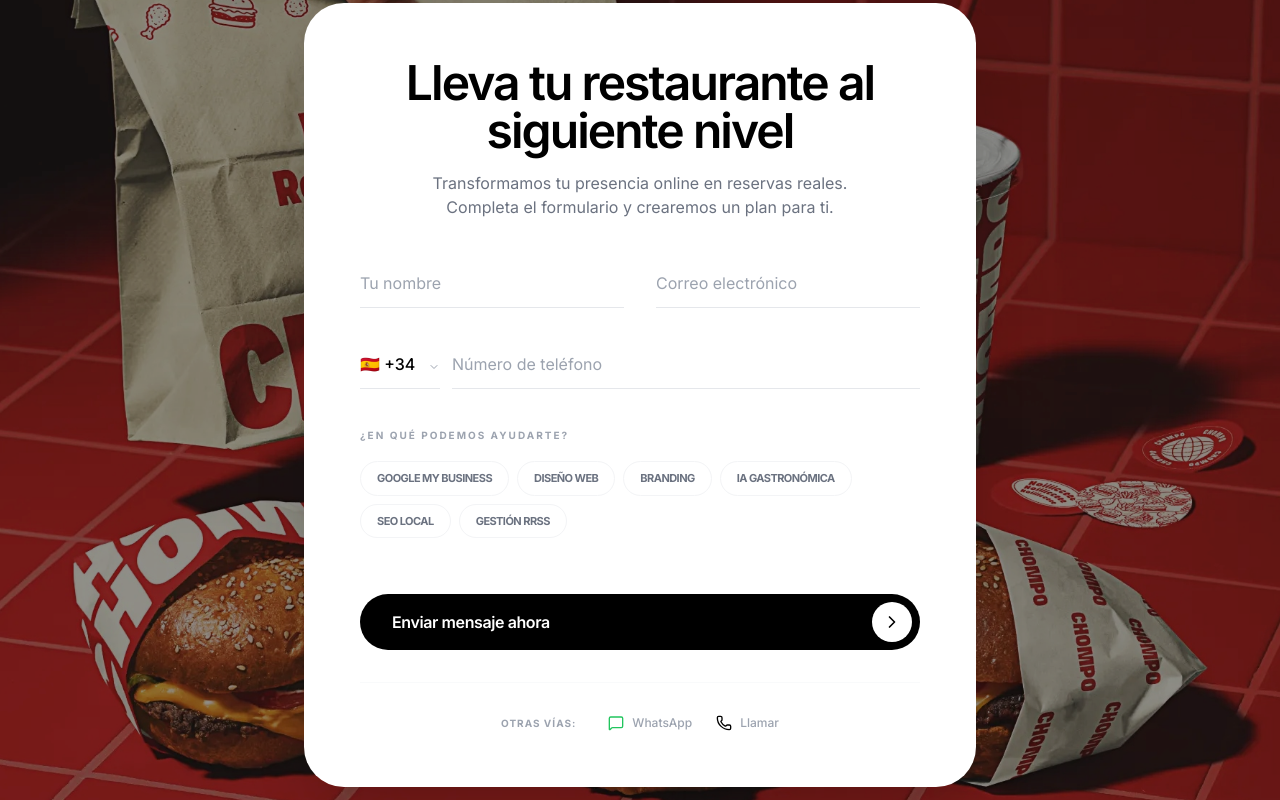
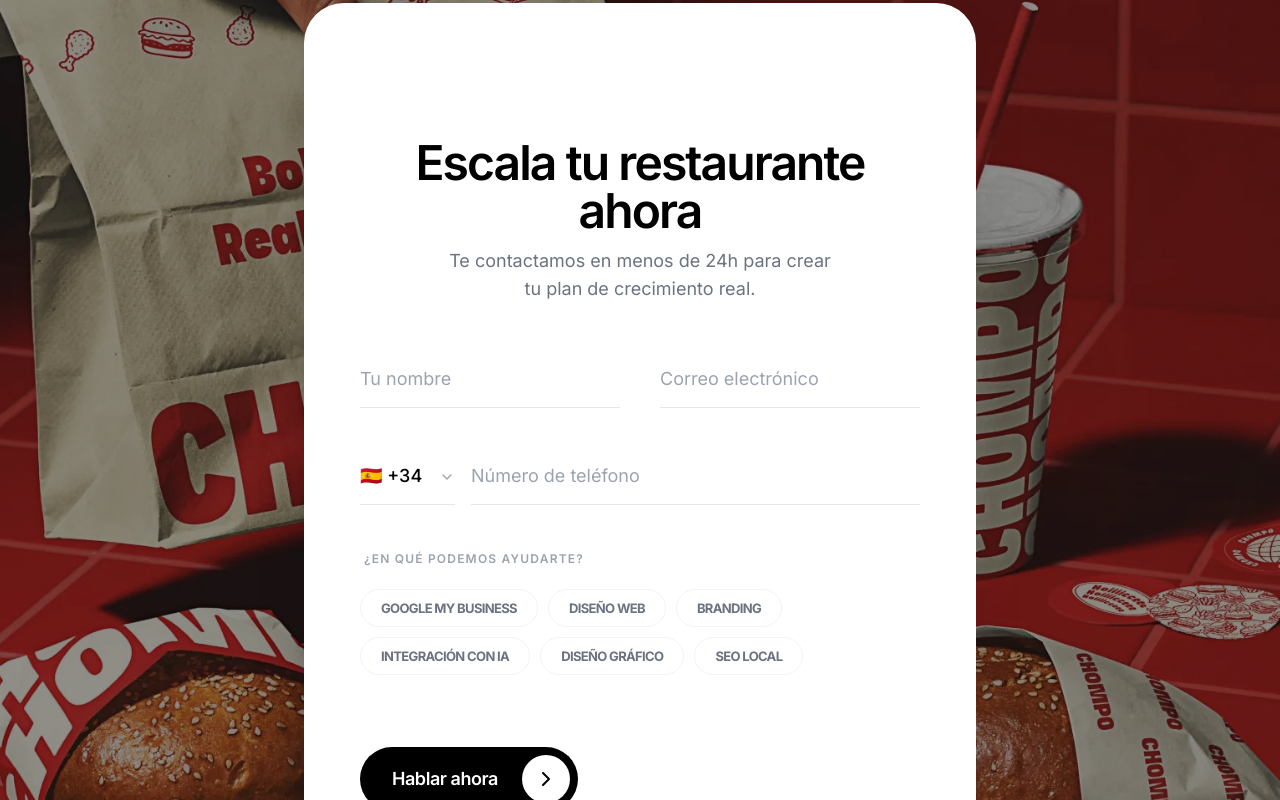
Before and after one commit to motionsmanagement/Motions, a React (Vite) app: page / in a window 1280 px wide. Shown: the part 5520-6320 px from the top of the page. Built offline with nearby package versions, Linux system fonts and the light colour scheme.

Commit message:
feat: refinado de FinalCTA con logo, tipografía más grande, servicios actualizados y diseño simplificado

```diff
--- a/components/FinalCTA.tsx
+++ b/components/FinalCTA.tsx
@@ -11,9 +11,9 @@ const FinalCTA: React.FC = () => {
     "Google My Business",
     "Diseño Web",
     "Branding",
-    "IA Gastronómica",
-    "SEO Local",
-    "Gestión RRSS"
+    "Integración con IA",
+    "Diseño Gráfico",
+    "SEO Local"
   ];
 
   const toggleService = (service: string) => {
@@ -57,23 +57,28 @@ const FinalCTA: React.FC = () => {
         {/* Centralized Contact Form Card */}
         <div className="bg-white rounded-[2.5rem] p-8 md:p-14 shadow-[0_32px_64px_-16px_rgba(0,0,0,0.2)] relative overflow-hidden">
           <div className="relative z-10">
-            {/* Header Content moved inside */}
-            <div className="mb-10 text-center">
-              <h2 className="text-3xl md:text-5xl text-black font-semibold mb-4 tracking-tight leading-tight">
-                Lleva tu restaurante al siguiente nivel
+            {/* Anagram Logo */}
+            <div className="flex justify-center mb-8">
+              <img src="/anagram.png" alt="Motions Anagram" className="h-12 w-auto" />
+            </div>
+
+            {/* Direct Header Content */}
+            <div className="mb-12 text-center">
+              <h2 className="text-3xl md:text-5xl text-black font-semibold mb-3 tracking-tight leading-tight">
+                Escala tu restaurante ahora
               </h2>
-              <p className="text-gray-500 text-sm md:text-base max-w-md mx-auto leading-relaxed">
-                Transformamos tu presencia online en reservas reales. Completa el formulario y crearemos un plan para ti.
+              <p className="text-gray-500 text-sm md:text-lg max-w-sm mx-auto leading-relaxed">
+                Te contactamos en menos de 24h para crear tu plan de crecimiento real.
               </p>
             </div>
 
-            <form onSubmit={handleSubmit} className="space-y-8">
-              <div className="grid grid-cols-1 md:grid-cols-2 gap-8">
+            <form onSubmit={handleSubmit} className="space-y-10">
+              <div className="grid grid-cols-1 md:grid-cols-2 gap-10">
                 <div className="relative">
                   <input
                     type="text"
                     placeholder="Tu nombre"
-                    className="w-full bg-transparent border-b border-gray-200 py-3 text-black placeholder:text-gray-400 focus:outline-none focus:border-black transition-colors"
+                    className="w-full bg-transparent border-b border-gray-200 py-3.5 text-black text-base md:text-lg placeholder:text-gray-400 focus:outline-none focus:border-black transition-colors"
                     required
                   />
                 </div>
@@ -81,83 +86,72 @@ const FinalCTA: React.FC = () => {
                   <input
                     type="email"
                     placeholder="Correo electrónico"
-                    className="w-full bg-transparent border-b border-gray-200 py-3 text-black placeholder:text-gray-400 focus:outline-none focus:border-black transition-colors"
+                    className="w-full bg-transparent border-b border-gray-200 py-3.5 text-black text-base md:text-lg placeholder:text-gray-400 focus:outline-none focus:border-black transition-colors"
                     required
                   />
                 </div>
               </div>
 
-              <div className="relative flex gap-3 items-end">
+              <div className="relative flex gap-4 items-end">
                 <div className="relative group shrink-0">
                   <select
                     value={countryCode}
                     onChange={(e) => setCountryCode(e.target.value)}
-                    className="appearance-none bg-transparent border-b border-gray-200 py-3 pr-6 text-black font-medium focus:outline-none focus:border-black cursor-pointer transition-colors"
+                    className="appearance-none bg-transparent border-b border-gray-200 py-3.5 pr-8 text-black text-base md:text-lg font-medium focus:outline-none focus:border-black cursor-pointer transition-colors"
                   >
                     <option value="+34">🇪🇸 +34</option>
                     <option value="+1">🇺🇸 +1</option>
                     <option value="+44">🇬🇧 +44</option>
                   </select>
-                  <div className="absolute right-0 bottom-4 pointer-events-none text-gray-400">
-                    <ChevronRight className="w-3 h-3 rotate-90" />
+                  <div className="absolute right-0 bottom-5 pointer-events-none text-gray-400">
+                    <ChevronRight className="w-4 h-4 rotate-90" />
                   </div>
                 </div>
                 <input
                   type="tel"
                   placeholder="Número de teléfono"
-                  className="flex-1 bg-transparent border-b border-gray-200 py-3 text-black placeholder:text-gray-400 focus:outline-none focus:border-black transition-colors"
+                  className="flex-1 bg-transparent border-b border-gray-200 py-3.5 text-black text-base md:text-lg placeholder:text-gray-400 focus:outline-none focus:border-black transition-colors"
                   required
                 />
               </div>
 
               {/* Service Selection Pills */}
-              <div className="space-y-4">
-                <label className="text-[10px] font-bold text-gray-400 uppercase tracking-[0.2em]">¿En qué podemos ayudarte?</label>
-                <div className="flex flex-wrap gap-2">
+              <div className="space-y-5">
+                <label className="text-xs font-semibold text-gray-400 uppercase tracking-widest pl-1">¿En qué podemos ayudarte?</label>
+                <div className="flex flex-wrap gap-2.5">
                   {services.map((service) => (
                     <button
                       key={service}
                       type="button"
                       onClick={() => toggleService(service)}
-                      className={`px-4 py-2 rounded-full text-[11px] font-bold border transition-all duration-300 flex items-center gap-2 ${
+                      className={`px-5 py-2.5 rounded-full text-xs md:text-[13px] font-bold border transition-all duration-300 flex items-center gap-2 ${
                         selectedServices.includes(service)
                           ? "bg-black border-black text-white shadow-lg scale-95"
                           : "bg-white border-gray-100 text-gray-500 hover:border-gray-300 hover:bg-gray-50 uppercase tracking-tighter"
                       }`}
                     >
-                      {selectedServices.includes(service) && <Check className="w-3 h-3" />}
+                      {selectedServices.includes(service) && <Check className="w-4 h-4" />}
                       {service}
                     </button>
                   ))}
                 </div>
               </div>
 
-              <div className="pt-6">
+              <div className="pt-8 flex justify-center md:justify-start">
                 <button
                   type="submit"
-                  className="bg-black text-white rounded-full pl-8 pr-2 py-2 flex items-center justify-between gap-4 group hover:bg-neutral-800 transition-all hover:scale-[1.02] active:scale-95 w-full"
+                  className="bg-black text-white rounded-full pl-8 pr-2 py-2 flex items-center justify-between gap-6 group hover:bg-neutral-800 transition-all hover:scale-[1.02] active:scale-95 w-full md:w-auto"
                 >
-                  <span className="font-semibold tracking-tight">Enviar mensaje ahora</span>
-                  <div className="w-10 h-10 rounded-full bg-white flex items-center justify-center text-black">
-                    <ChevronRight className="w-5 h-5 group-hover:translate-x-0.5 transition-transform" />
+                  <span className="font-semibold tracking-tight text-base md:text-lg">Hablar ahora</span>
+                  <div className="w-10 h-10 md:w-12 md:h-12 rounded-full bg-white flex items-center justify-center text-black">
+                    <ChevronRight className="w-5 h-5 md:w-6 md:h-6 group-hover:translate-x-0.5 transition-transform" />
                   </div>
                 </button>
               </div>
 
-              {/* Secondary Contact Options inside card */}
-              <div className="pt-8 border-t border-gray-50 flex flex-col sm:flex-row items-center justify-center gap-8">
-                <span className="text-[10px] font-bold text-gray-400 uppercase tracking-widest leading-none">Otras vías:</span>
-                <div className="flex items-center gap-6">
-                  <a href="https://wa.me/34919610420" className="flex items-center gap-2 text-gray-400 hover:text-black transition-colors font-medium text-xs">
-                    <MessageSquare className="w-4 h-4 text-green-500" />
-                    WhatsApp
-                  </a>
-                  <a href="tel:+34919610420" className="flex items-center gap-2 text-gray-400 hover:text-black transition-colors font-medium text-xs">
-                    <Phone className="w-4 h-4 text-black" />
-                    Llamar
-                  </a>
-                </div>
-              </div>
+              <p className="text-[11px] text-gray-400 leading-relaxed pt-6 text-center md:text-left font-light">
+                Al enviar este formulario, aceptas nuestra política de privacidad y el tratamiento de tus datos para fines de contacto comercial rápido.
+              </p>
             </form>
           </div>
         </div>
```
